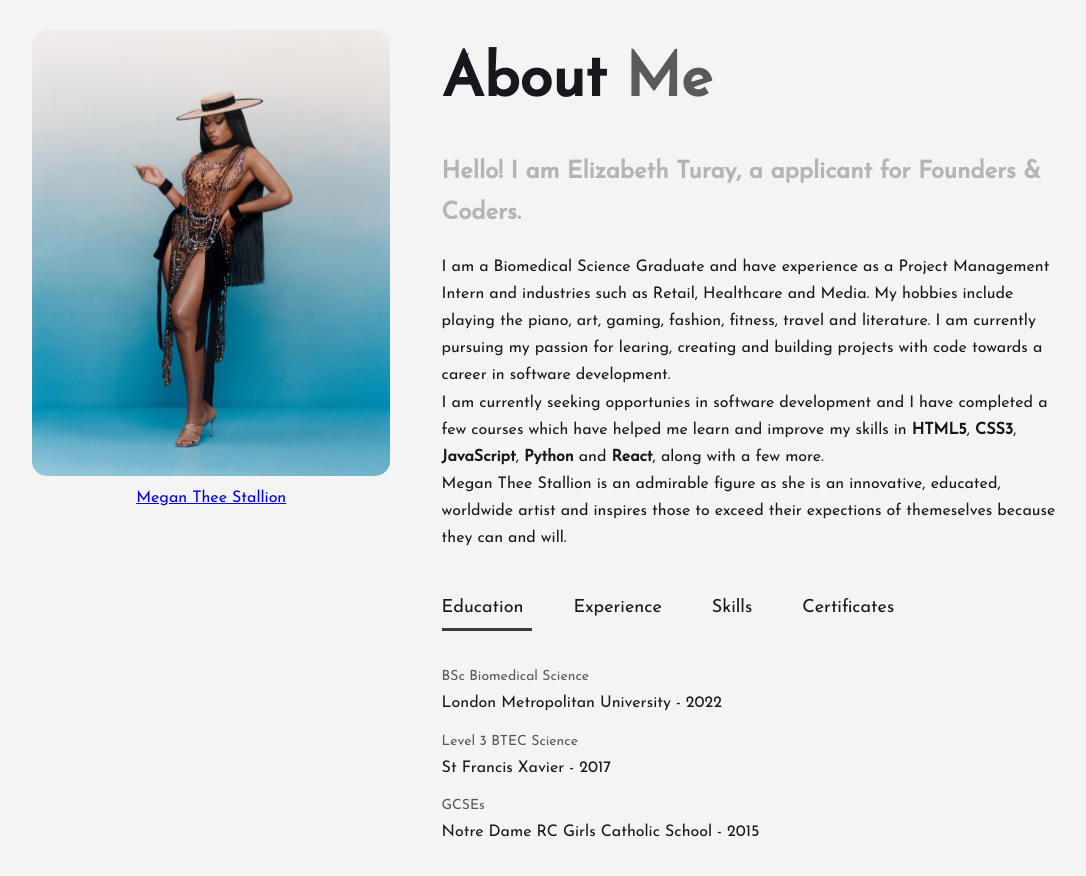
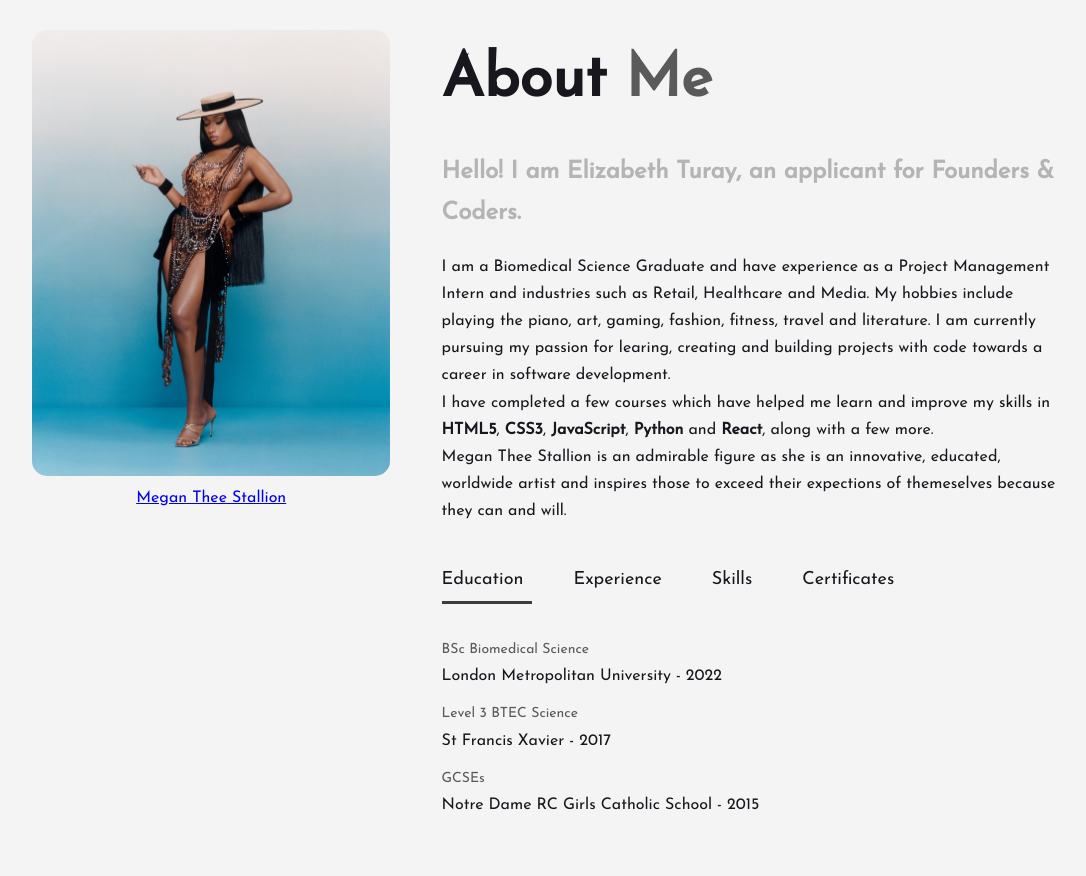
Before and after one commit to lizturay/Coders-and-Founders, a website: page index.html in a window 1280 px wide. Shown: the part 940-1816 px from the top of the page, without its empty margins (96-1182 px from the left). Drawn offline with nearby package versions, Linux system fonts and the light colour scheme.

Commit message:
Update index.html

```diff
--- a/index.html
+++ b/index.html
@@ -63,14 +63,13 @@
             </div>
             <div class="about-col-2">
                 <h1 class="sub-title">About <span>Me</span></h1>
-                <h2>Hello! I am Elizabeth Turay, a applicant for Founders & Coders.</h2>
+                <h2>Hello! I am Elizabeth Turay, an applicant for Founders & Coders.</h2>
                 <p>I am a Biomedical Science Graduate and have experience
                     as a Project Management Intern and industries such as Retail,
                     Healthcare and Media. My hobbies include playing the piano, art, gaming, fashion, fitness, travel and literature. I am currently pursuing
                     my passion for learing, creating and building projects with code towards a career in
                     software development.</p>
-                <p>I am currently seeking opportunies in software development and
-                    I have completed a few courses which have helped me learn and
+                <p> I have completed a few courses which have helped me learn and
                     improve my skills in <b>HTML5</b>, <b>CSS3</b>, <b>JavaScript</b>, <b>Python</b> and <b>React</b>, along with a few more.</p>
                 <p>Megan Thee Stallion is an admirable figure as she is an innovative, educated, worldwide artist and inspires those to exceed their expections
                     of themeselves because they can and will.</p>
```
